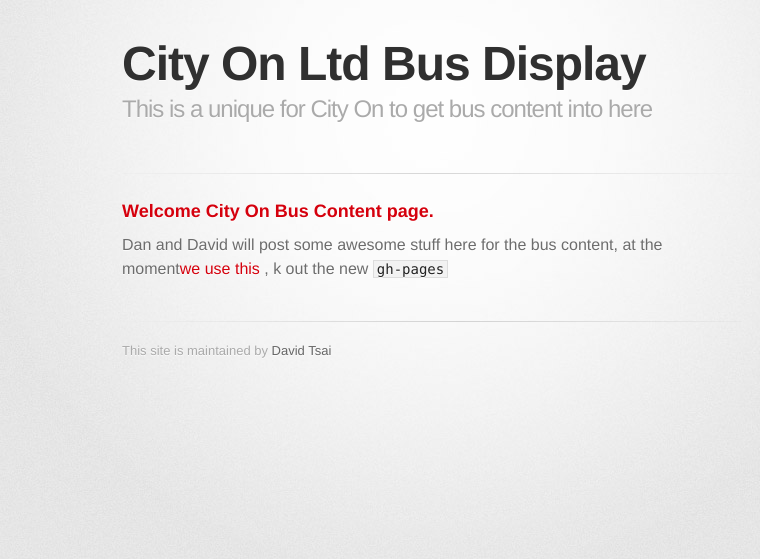
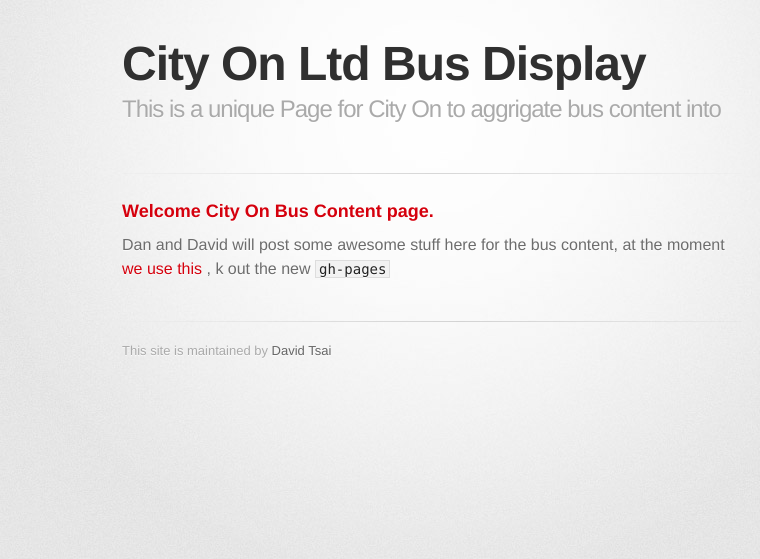
Before and after one commit to andyhiggsakl/busjekyll, a Jekyll site: the page index.html, which Jekyll copies as it is, in a window 1280 px wide. Shown: the top 559 px of the page, without its empty margins (208-968 px from the left). Built offline with Jekyll 4.4.1, drawn with Linux system fonts in a browser that asks for light colours; some web fonts are replaced; a style sheet for code colours, icons or effects is not loaded.

Commit message:
Update index.html

```diff
--- a/index.html
+++ b/index.html
@@ -19,7 +19,7 @@
 
         <header>
           <h1>City On Ltd Bus Display</h1>
-          <h2>This is a unique for City On to get bus content into here</h2>
+          <h2>This is a unique Page for City On to aggrigate bus content into</h2>
         </header>
 
         <hr>
@@ -28,7 +28,7 @@
           <h3>
 <a id="welcome-to-github-pages" class="anchor" href="#welcome-to-github-pages" aria-hidden="true"><span aria-hidden="true" class="octicon octicon-link"></span></a>Welcome City On Bus Content page.</h3>
 
-<p>Dan and David will post some awesome stuff here for the bus content, at the moment<a href="http://www.dtcm.co.nz/bus-display-demo/">we use this </a>, k out the new <code>gh-pages</code></p>
+<p>Dan and David will post some awesome stuff here for the bus content, at the moment<a href="http://www.dtcm.co.nz/bus-display-demo/"> we use this </a>, k out the new <code>gh-pages</code></p>
 
 <link href="https://socialhub.s3.amazonaws.com/production/styles/sr-socialhub.carousel.default.css.gz" rel="stylesheet" />
 <script src="https://socialhub.s3.amazonaws.com/production/scripts/app-carousel.min.js.gz"></script>
```
